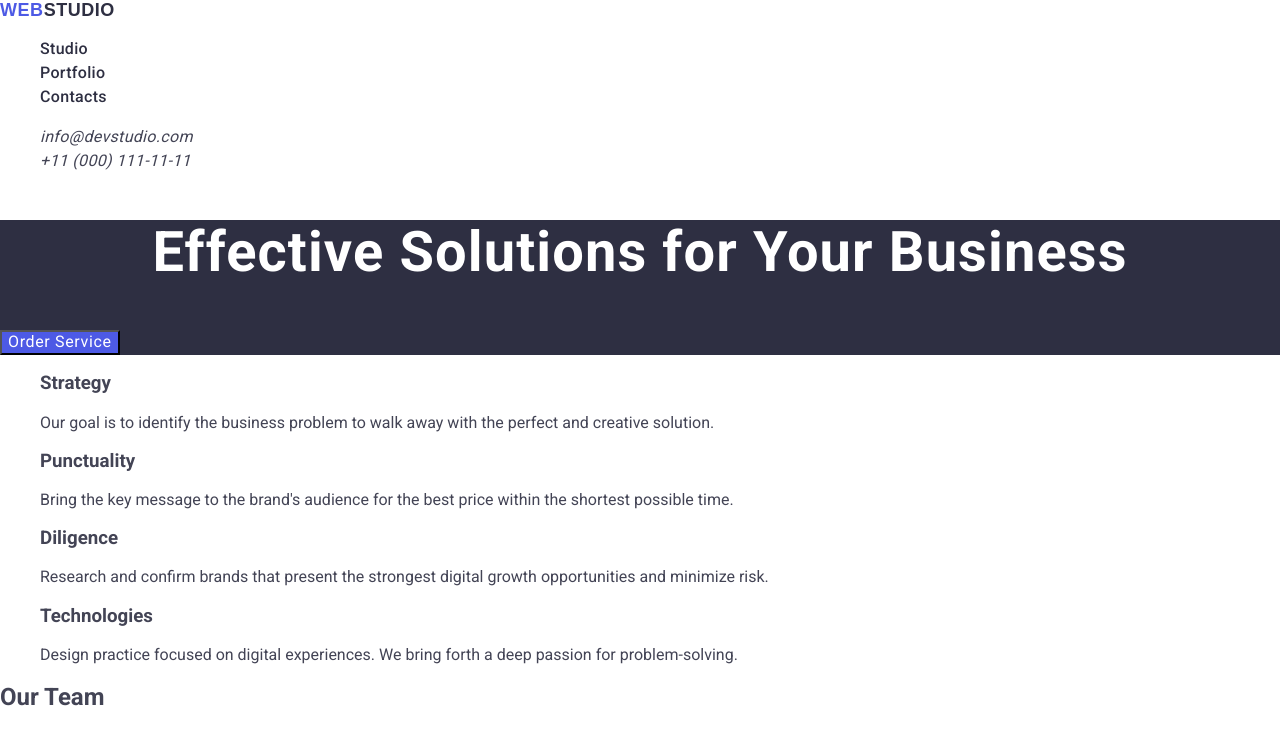
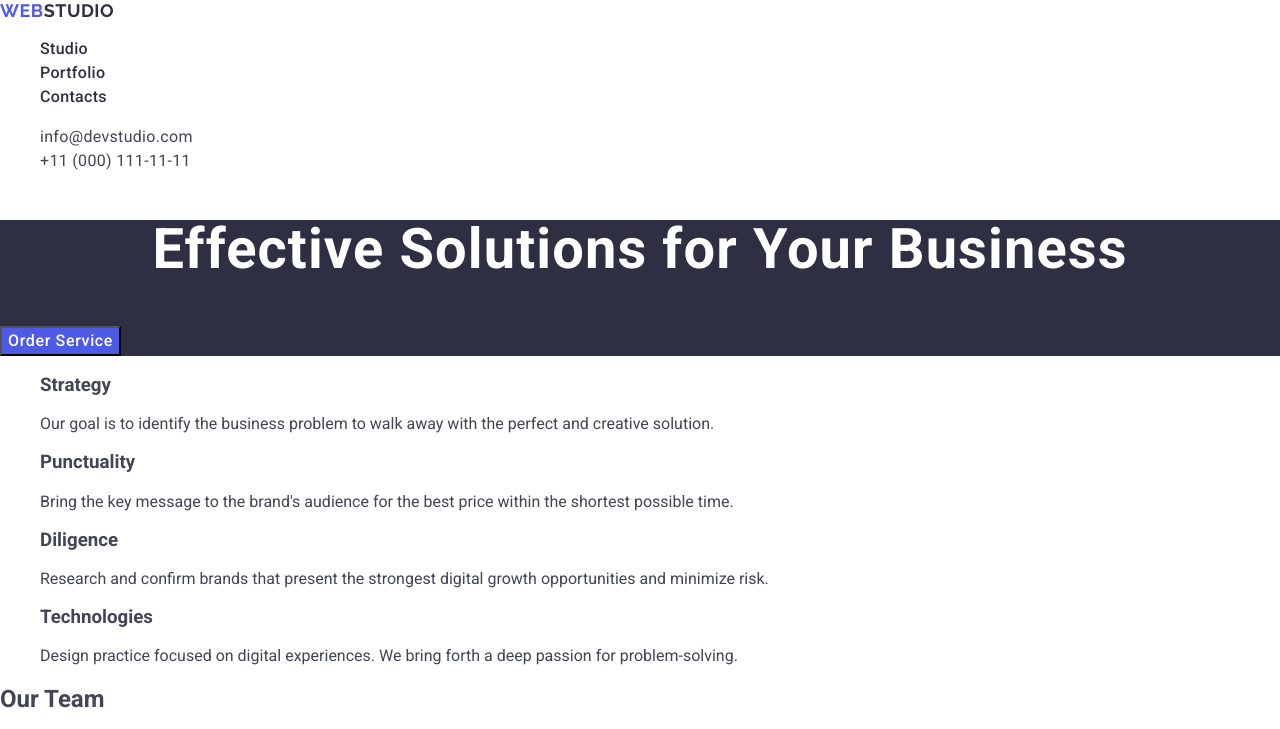
Before and after one commit to Jekakrasov/goit-markup-hw-02, a plain HTML site: page index.html in a window 1280 px wide. Shown: the top 729 px of the page. Drawn offline with nearby package versions, Linux system fonts and the light colour scheme.

Commit message:
Update styles.css

```diff
--- a/css/styles.css
+++ b/css/styles.css
@@ -13,7 +13,7 @@ ul {
 /* header */
 .logo {
   text-transform: uppercase;
-  font-family: "Relaway", sans-serif;
+  font-family: "Raleway", sans-serif;
   font-weight: 700;
   color: #4d5ae5;
   font-size: 18px;
@@ -34,7 +34,7 @@ ul {
 .header-nav-a:focus {
   color: #404bbf;
 }
-.adress {
+.address {
   font-style: normal;
 }
 .adress-a {
@@ -55,7 +55,7 @@ ul {
 }
 .hearo-text {
   font-size: 56px;
-
+  line-height: 1.07;
   letter-spacing: 0.02em;
   text-align: center;
   color: #ffffff;
@@ -64,8 +64,11 @@ ul {
   background: #4d5ae5;
   color: #ffffff;
   cursor: pointer;
-
+  font-family: "Roboto", sans-serif;
   letter-spacing: 0.04em;
+  font-weight: 500;
+  font-size: 16px;
+  line-height: 1.5;
 }
 .hearo-button:hover {
   background-color: #404bbf;
```
